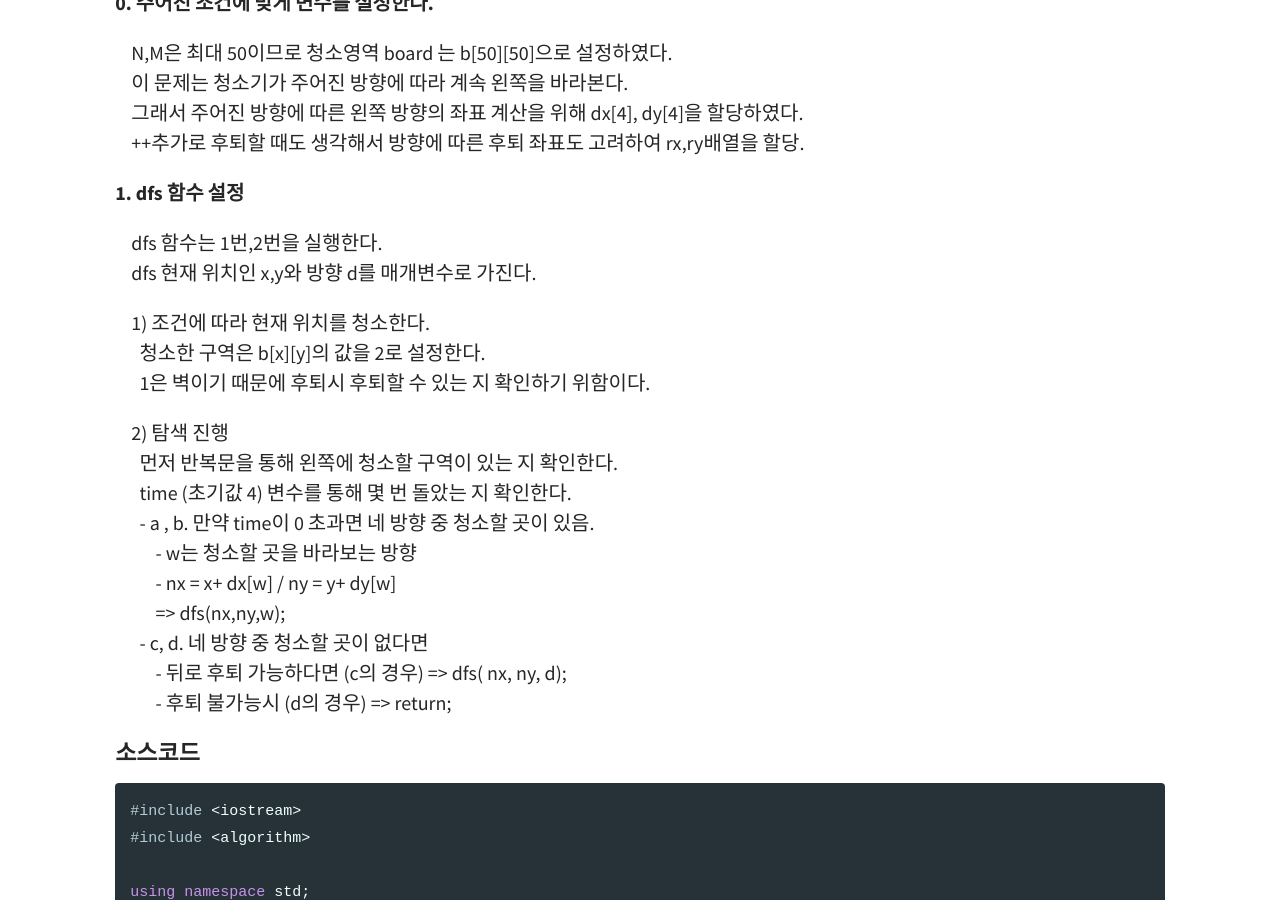
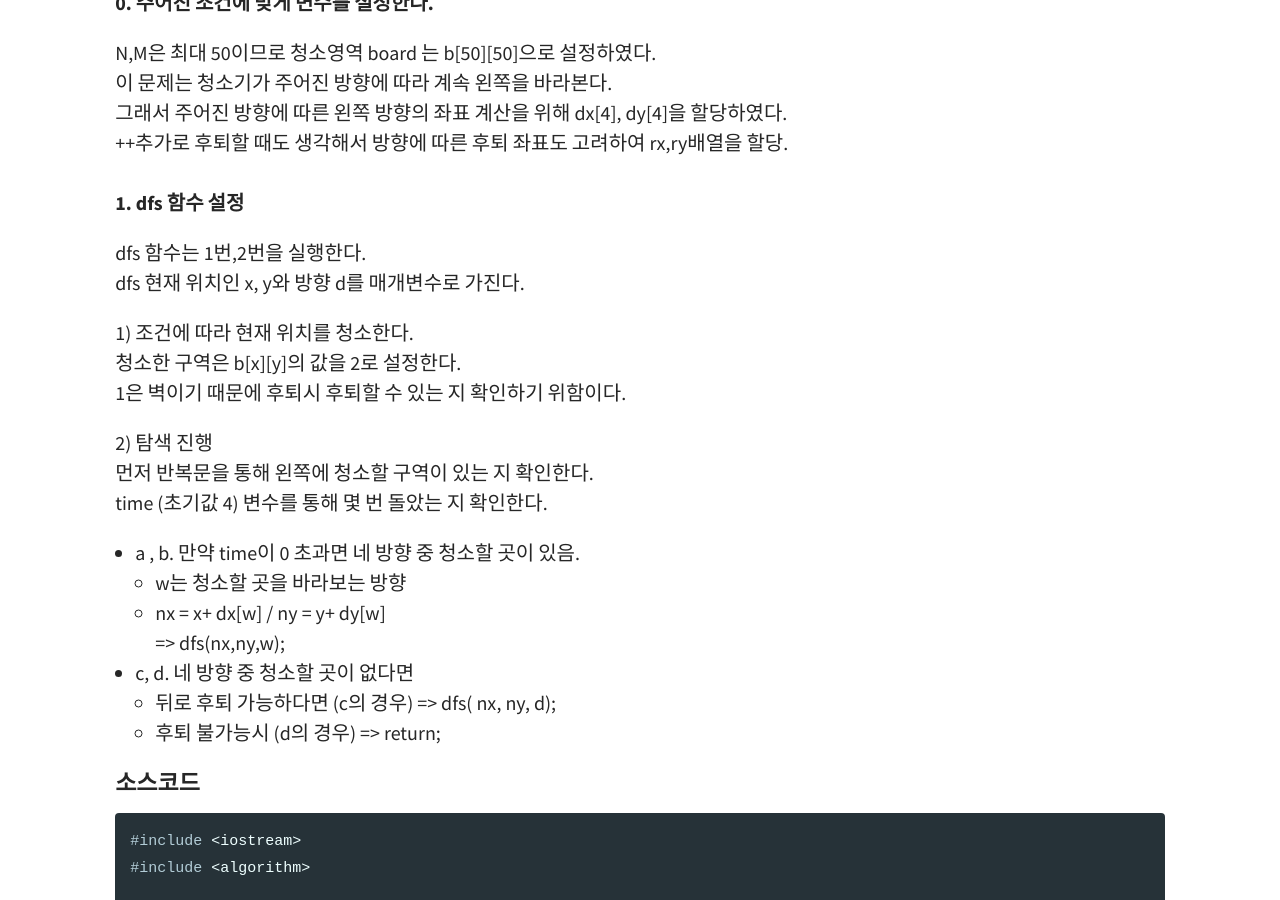
Before and after one commit to YisooKim/YisooKim.github.io, a Jekyll site: the page built from _posts/2020-06-06-14053.md, in a window 1280 px wide and 900 px high, scrolled down 732 px. Built offline with Jekyll 4.4.1, drawn with Linux system fonts in a browser that asks for light colours; part of the change alters nothing that is shown.

Commit message:
modify 14503.md

````diff
--- a/_posts/2020-06-06-14053.md
+++ b/_posts/2020-06-06-14053.md
@@ -24,31 +24,30 @@ category: Algorithm
 
 **0.  주어진 조건에 맞게 변수를 설정한다.**
 
-&nbsp;&nbsp;&nbsp;&nbsp;N,M은 최대 50이므로 청소영역 board 는 b[50][50]으로 설정하였다.
-&nbsp;&nbsp;&nbsp;&nbsp;이 문제는 청소기가 주어진 방향에 따라 계속 왼쪽을 바라본다.
-&nbsp;&nbsp;&nbsp;&nbsp;그래서 주어진 방향에 따른 왼쪽 방향의 좌표 계산을 위해 dx[4], dy[4]을 할당하였다.
-&nbsp;&nbsp;&nbsp;&nbsp;++추가로 후퇴할 때도 생각해서 방향에 따른 후퇴 좌표도 고려하여 rx,ry배열을 할당.
-
-
+N,M은 최대 50이므로 청소영역 board 는 b[50][50]으로 설정하였다.
+이 문제는 청소기가 주어진 방향에 따라 계속 왼쪽을 바라본다.
+그래서 주어진 방향에 따른 왼쪽 방향의 좌표 계산을 위해 dx[4], dy[4]을 할당하였다.
+++추가로 후퇴할 때도 생각해서 방향에 따른 후퇴 좌표도 고려하여 rx,ry배열을 할당.
+<br/>
 **1. dfs 함수 설정**
 
-&nbsp;&nbsp;&nbsp;&nbsp;dfs 함수는 1번,2번을 실행한다.
-&nbsp;&nbsp;&nbsp;&nbsp;dfs 현재 위치인 x,y와 방향 d를 매개변수로 가진다. <br/>
+dfs 함수는 1번,2번을 실행한다.
+dfs 현재 위치인 x, y와 방향 d를 매개변수로 가진다. <br/>
 
-&nbsp;&nbsp;&nbsp;&nbsp;1) 조건에 따라 현재 위치를 청소한다.
-&nbsp;&nbsp;&nbsp;&nbsp;&nbsp;&nbsp;청소한 구역은 b[x][y]의 값을 2로 설정한다.
-&nbsp;&nbsp;&nbsp;&nbsp;&nbsp;&nbsp;1은 벽이기 때문에 후퇴시 후퇴할 수 있는 지 확인하기 위함이다. <br/>
+1) 조건에 따라 현재 위치를 청소한다.
+    청소한 구역은 b[x][y]의 값을 2로 설정한다.
+    1은 벽이기 때문에 후퇴시 후퇴할 수 있는 지 확인하기 위함이다. <br/>
 
-&nbsp;&nbsp;&nbsp;&nbsp;2) 탐색 진행
-&nbsp;&nbsp;&nbsp;&nbsp;&nbsp;&nbsp;먼저 반복문을 통해 왼쪽에 청소할 구역이 있는 지 확인한다.
-&nbsp;&nbsp;&nbsp;&nbsp;&nbsp;&nbsp;time (초기값 4) 변수를 통해 몇 번 돌았는 지 확인한다.
-&nbsp;&nbsp;&nbsp;&nbsp;&nbsp;&nbsp;- a , b. 만약 time이 0 초과면 네 방향 중 청소할 곳이 있음.
-&nbsp;&nbsp;&nbsp;&nbsp;&nbsp;&nbsp;&nbsp;&nbsp;&nbsp;&nbsp;- w는 청소할 곳을 바라보는 방향
-&nbsp;&nbsp;&nbsp;&nbsp;&nbsp;&nbsp;&nbsp;&nbsp;&nbsp;&nbsp;- nx = x+ dx[w]  / ny = y+ dy[w]
-&nbsp;&nbsp;&nbsp;&nbsp;&nbsp;&nbsp;&nbsp;&nbsp;&nbsp;&nbsp;=> dfs(nx,ny,w);
-&nbsp;&nbsp;&nbsp;&nbsp;&nbsp;&nbsp;- c, d. 네 방향 중 청소할 곳이 없다면
-&nbsp;&nbsp;&nbsp;&nbsp;&nbsp;&nbsp;&nbsp;&nbsp;&nbsp;&nbsp;- 뒤로 후퇴 가능하다면 (c의 경우) => dfs( nx, ny, d);
-&nbsp;&nbsp;&nbsp;&nbsp;&nbsp;&nbsp;&nbsp;&nbsp;&nbsp;&nbsp;- 후퇴 불가능시 (d의 경우) => return;
+2) 탐색 진행
+먼저 반복문을 통해 왼쪽에 청소할 구역이 있는 지 확인한다.
+time (초기값 4) 변수를 통해 몇 번 돌았는 지 확인한다.
+- a , b. 만약 time이 0 초과면 네 방향 중 청소할 곳이 있음.
+    - w는 청소할 곳을 바라보는 방향
+    - nx = x+ dx[w]  / ny = y+ dy[w]
+=> dfs(nx,ny,w);
+- c, d. 네 방향 중 청소할 곳이 없다면
+    - 뒤로 후퇴 가능하다면 (c의 경우) => dfs( nx, ny, d);
+    - 후퇴 불가능시 (d의 경우) => return;
 
 #### 소스코드
 ```cpp
````
